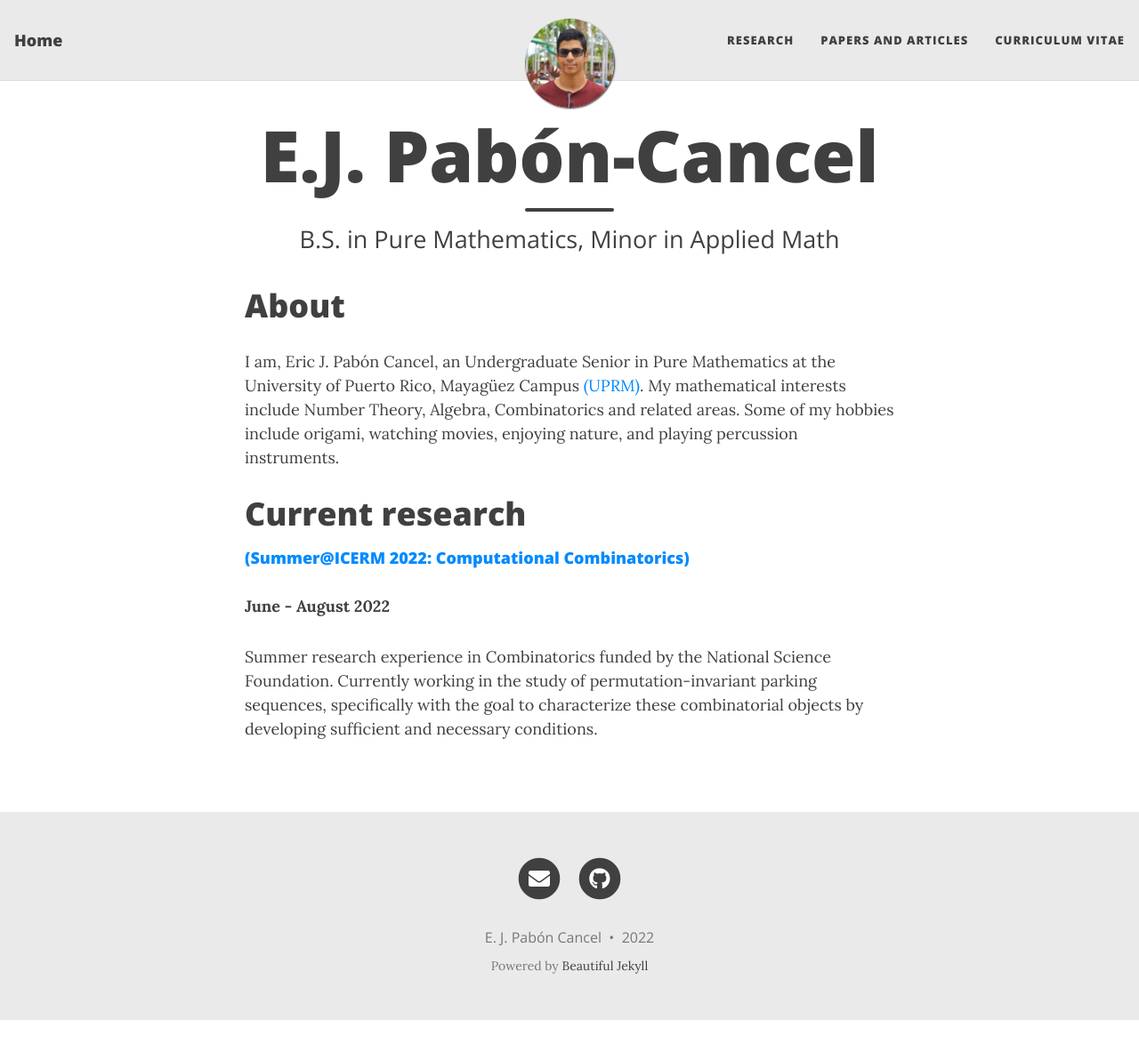
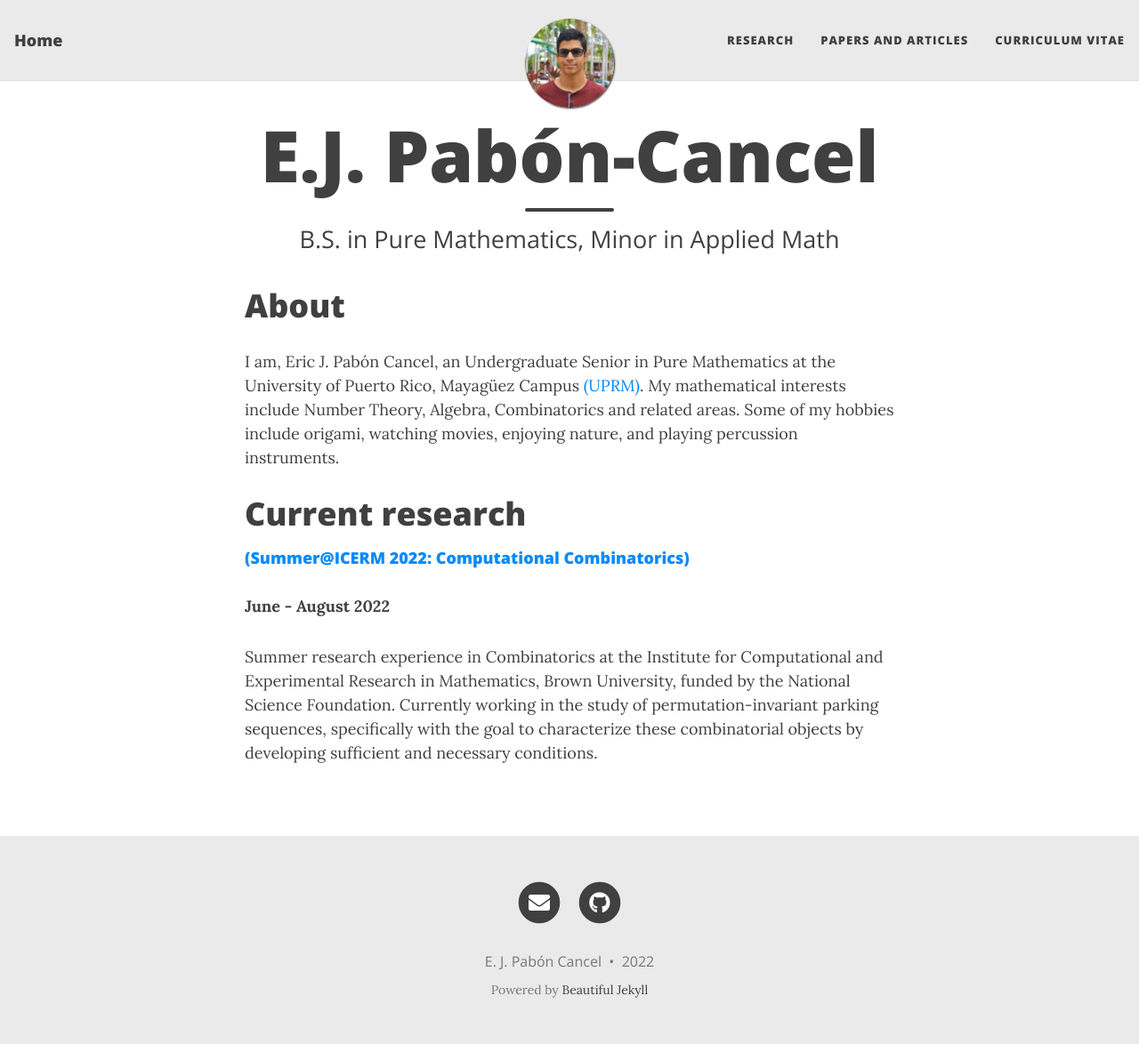
Before and after one commit to ejpaboncancel/ejpaboncancel-old.github.io, a Jekyll site: the page built from index.html, in a window 1280 px wide and 1174 px high. Shown: the whole window at 89% size. Built offline with Jekyll 4.4.1, drawn with Linux system fonts in a browser that asks for light colours; nearby versions of some CDN libraries; the list of posts is cut into pages by our own code.

Commit message:
Update index.html

```diff
--- a/index.html
+++ b/index.html
@@ -15,5 +15,8 @@ subtitle:
 <h1>Current research</h1>
 <h4><a href="https://icerm.brown.edu/summerug/2022/#summerparticipants">(Summer@ICERM 2022: Computational Combinatorics)</a> </h4>
 <p><b>June - August 2022</b>
-<br><div style="text-align: left"> Summer research experience in Combinatorics funded by the National Science Foundation. Currently working in the study of permutation-invariant parking
-  sequences, specifically with the goal to characterize these combinatorial objects by developing sufficient and necessary conditions. </br></div></p>
+<br><div style="text-align: left"> Summer research experience in Combinatorics at the Institute
+  for Computational and Experimental Research in Mathematics, Brown University, funded by the
+  National Science Foundation. Currently working in the study of permutation-invariant parking
+  sequences, specifically with the goal to characterize these combinatorial objects by developing
+  sufficient and necessary conditions. </br></div></p>
```
